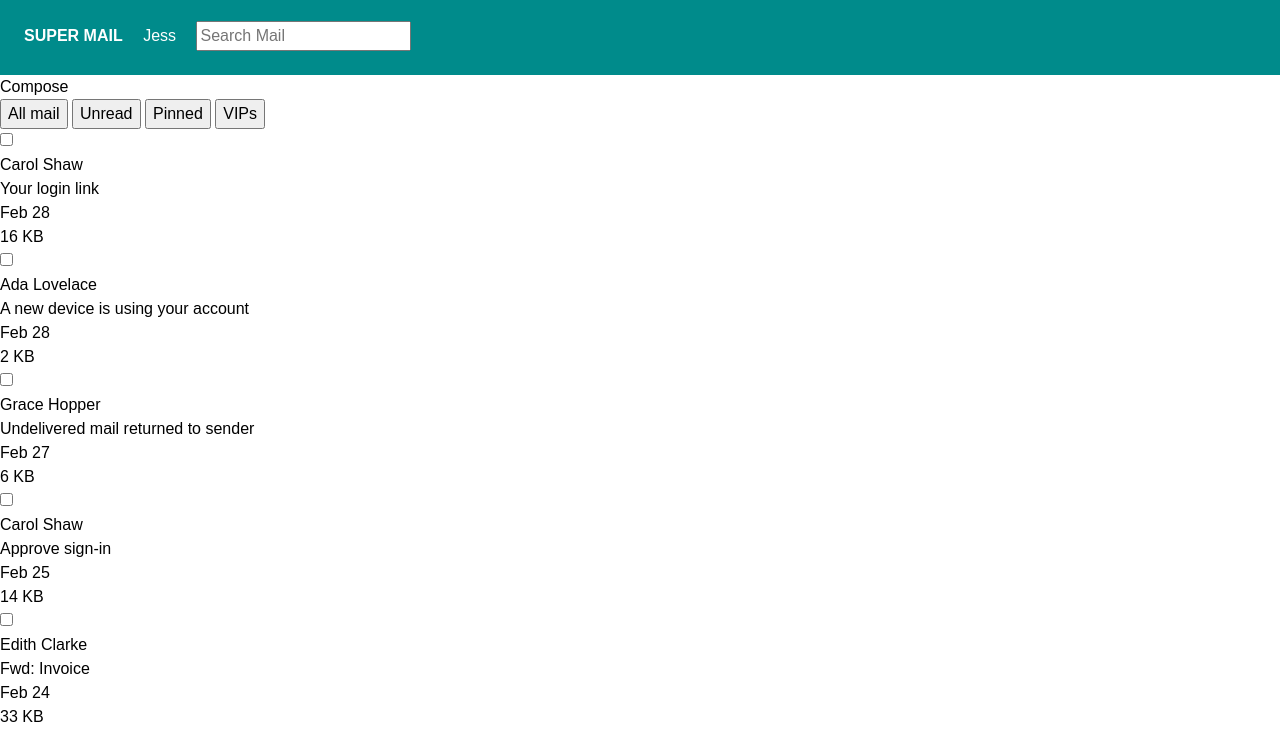
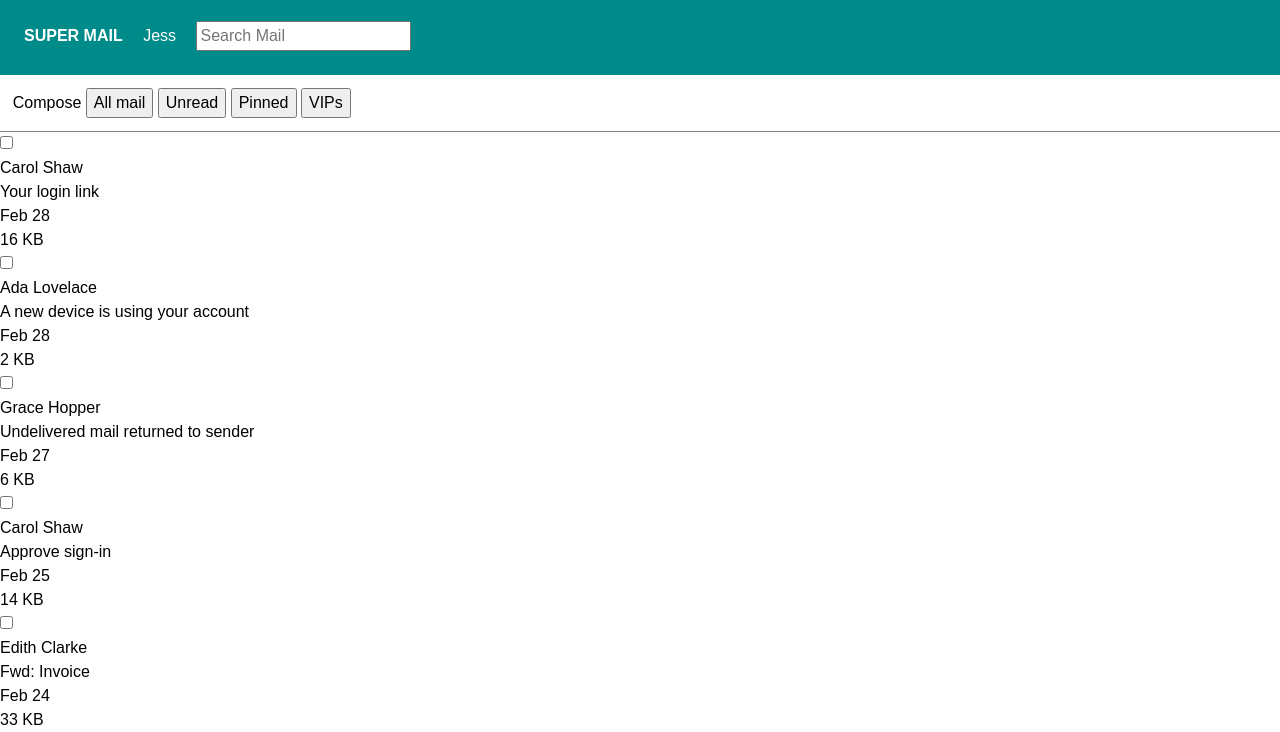
Before and after one commit to bloominstituteoftechnology/module-project-html-and-css-ii-RobertJanksGit, a plain HTML site: page index.html in a window 1280 px wide. Shown: the part 147-879 px from the top of the page. Drawn offline with Linux system fonts and the light colour scheme.

Commit message:
task 7 and 8 completed

```diff
--- a/index.html
+++ b/index.html
@@ -107,11 +107,18 @@
 
       /* 👉 Task 7- Target the id headerBottom.
       Give it a bottom border of 1 pixel, solid gray, and a little bit of padding using px or rem units. */
+      #headerBottom {
+        border-bottom: 1px solid gray;
+        padding: 0.8rem;
+      }
 
       /* 👉 Task 8- Target the divs that are nested directly inside the element with id headerBottom.
       Make them display as inline block, instead of block.
       This will cause them to render on the same line.
       You can consolidate this rule with the one on step. 4 */
+      #headerBottom div {
+        display: inline-block;
+      }
 
       /* 👉 Task 9- Target the "Compose" button, although note it's a div instead an actual button.
       Give it color, bold text, background, padding, border radius, margin right, and a cursor of pointer. */
```
Lines whose indentation alone changed are shown as unchanged.
